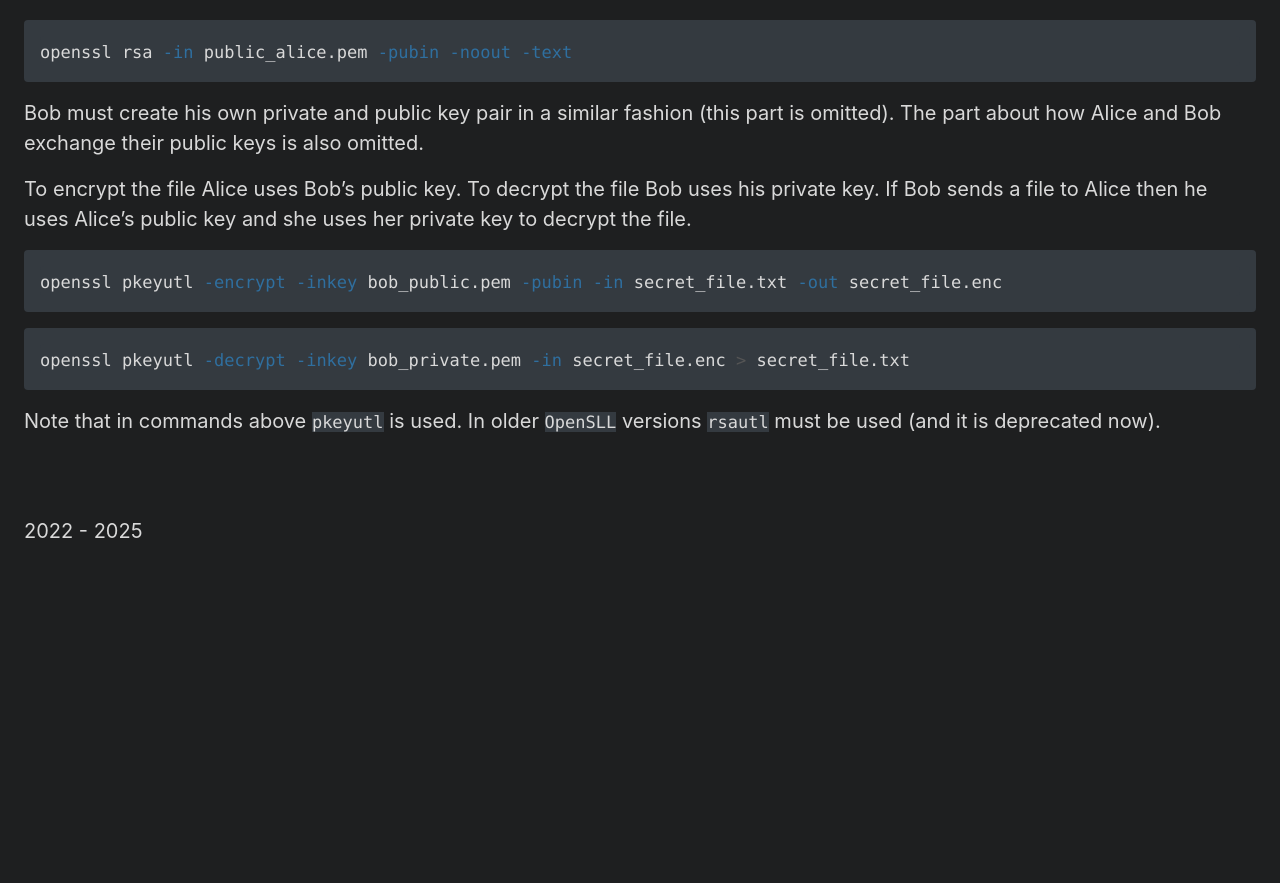
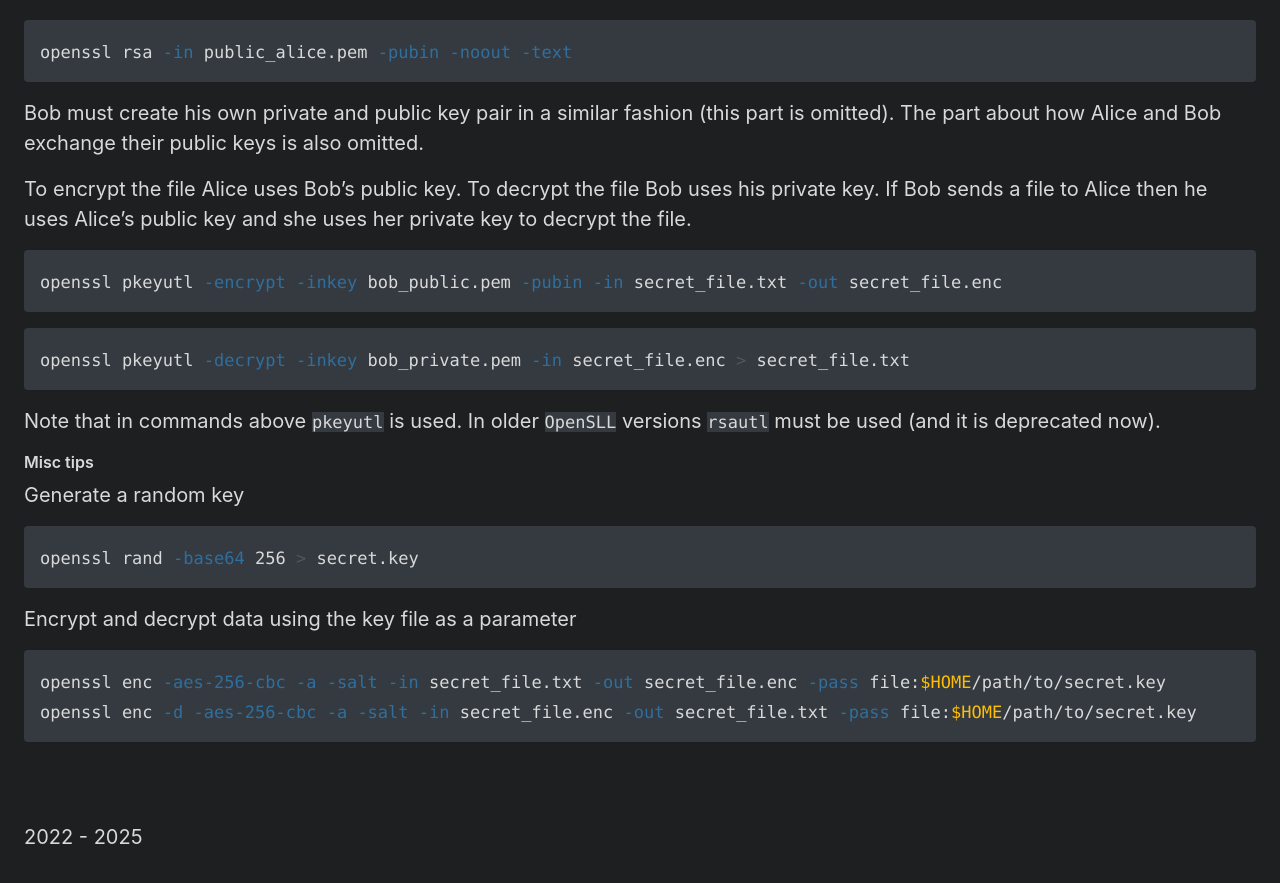
Before and after one commit to artemdevel/artemdevel.github.io, a Jekyll site: the page built from _posts/2024-11-19-openssl-encryption-decryption.md, in a window 1280 px wide and 900 px high, scrolled down 1461 px. Shown: the top 883 px of the window. Built offline with Jekyll 4.4.1, drawn with Linux system fonts in a browser that asks for light colours; before the commit the page ends 2055 px from its top, so only the background shows below that.

Commit message:
Update OpenSSL notes

````diff
--- a/_posts/2024-11-19-openssl-encryption-decryption.md
+++ b/_posts/2024-11-19-openssl-encryption-decryption.md
@@ -66,3 +66,15 @@ openssl pkeyutl -encrypt -inkey bob_public.pem -pubin -in secret_file.txt -out s
 openssl pkeyutl -decrypt -inkey bob_private.pem -in secret_file.enc > secret_file.txt
 ```
 Note that in commands above `pkeyutl` is used. In older `OpenSLL` versions `rsautl` must be used (and it is deprecated now).
+
+#### Misc tips
+Generate a random key
+```shell
+openssl rand -base64 256 > secret.key
+```
+
+Encrypt and decrypt data using the key file as a parameter
+```shell
+openssl enc -aes-256-cbc -a -salt -in secret_file.txt -out secret_file.enc -pass file:$HOME/path/to/secret.key
+openssl enc -d -aes-256-cbc -a -salt -in secret_file.enc -out secret_file.txt -pass file:$HOME/path/to/secret.key
+```
````
